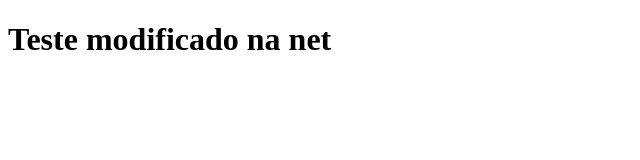
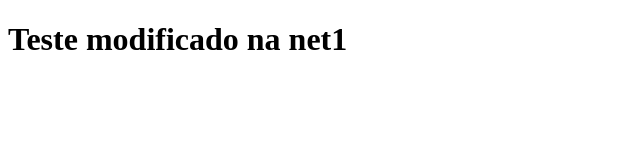
Before and after one commit to sdias15/robo, a plain HTML site: page public_html/index.html in a window 1280 px wide. Shown: the full height of the page, 0-640 px from the left. Drawn offline with Linux system fonts and the light colour scheme.

Commit message:
modificado na net

```diff
--- a/public_html/index.html
+++ b/public_html/index.html
@@ -6,6 +6,6 @@
     <title>Robo Pratica</title>
 </head>
 <body>
-    <h1>Teste modificado na net</h1>
+    <h1>Teste modificado na net1</h1>
 </body>
 </html>
```
